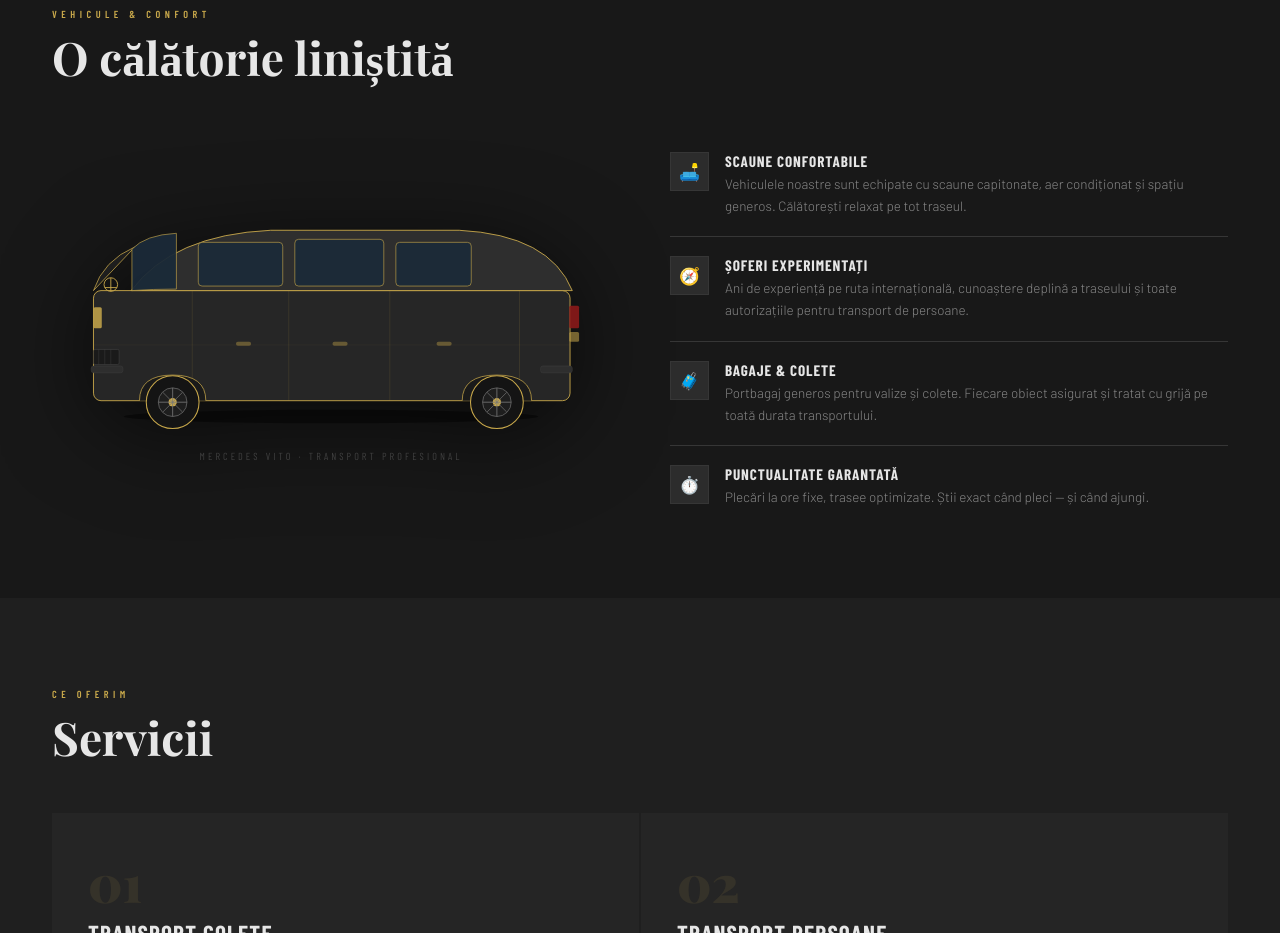
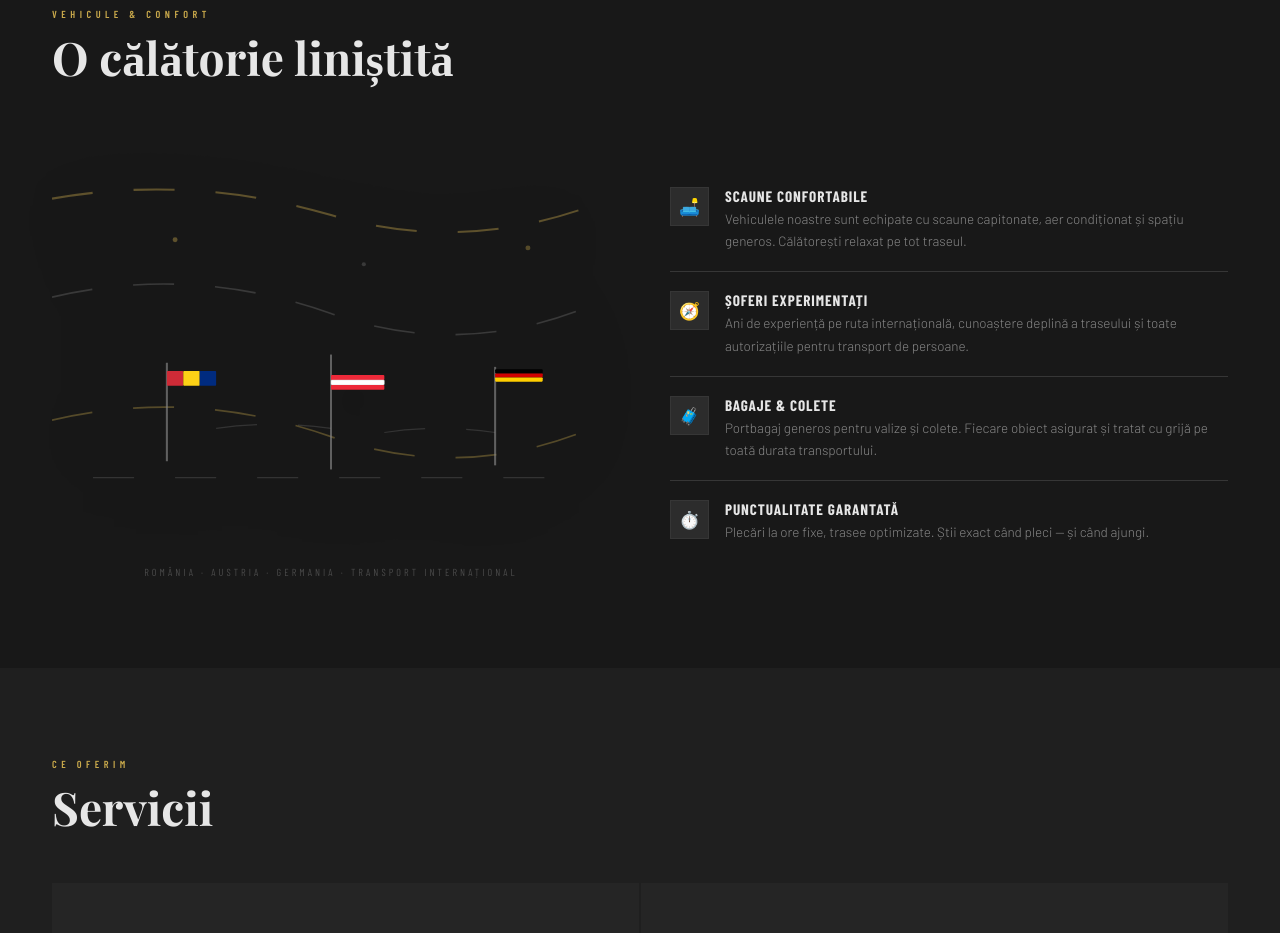
Before and after one commit to robertodoroftei6-cpu/bmptrans, a plain HTML site: page index.html in a window 1280 px wide. Shown: the part 1400-2333 px from the top of the page. Drawn offline with nearby package versions, Linux system fonts and the light colour scheme; a web font is replaced by a local one.

Commit message:
Update index.html

```diff
--- a/index.html
+++ b/index.html
@@ -16,7 +16,6 @@
 *{margin:0;padding:0;box-sizing:border-box;}
 html{scroll-behavior:smooth;}
 body{background:var(--bg);color:var(--txt);font-family:'Barlow',sans-serif;font-weight:300;overflow-x:hidden;}
-
 /* ── NAV ── */
 nav{
   position:fixed;top:0;left:0;right:0;z-index:900;height:66px;
@@ -60,7 +59,6 @@ nav{
   transition:background .2s,color .2s;
 }
 .lb.on{background:var(--acc);color:#111;}
-
 /* ── HERO ── */
 #hero{
   position:relative;height:100vh;display:flex;align-items:center;
@@ -98,11 +96,9 @@ nav{
 .hscroll{position:absolute;bottom:26px;left:52px;display:flex;flex-direction:column;gap:7px;opacity:0;animation:fi 1s 1.4s forwards;}
 .hscroll span{font-family:'Barlow Condensed',sans-serif;font-size:.6rem;letter-spacing:.32em;text-transform:uppercase;color:var(--dim);}
 .hline{width:1px;height:32px;background:linear-gradient(to bottom,var(--acc),transparent);animation:lp 2s ease-in-out infinite;}
-
 /* ── SECTION COMMONS ── */
 .seye{font-family:'Barlow Condensed',sans-serif;font-size:.64rem;font-weight:600;letter-spacing:.44em;text-transform:uppercase;color:var(--acc);margin-bottom:12px;}
 .shead{font-family:'Playfair Display',serif;font-weight:700;font-size:clamp(1.8rem,3.6vw,2.9rem);line-height:1.1;margin-bottom:50px;}
-
 /* ── ROUTE ── */
 #route{padding:90px 52px;background:var(--bg2);position:relative;}
 #route::before{content:'';position:absolute;top:0;left:0;right:0;height:1px;background:linear-gradient(90deg,transparent,var(--acc),transparent);opacity:.26;}
@@ -116,7 +112,6 @@ nav{
 .rconn::after{content:'';position:absolute;top:-3px;left:0;width:7px;height:7px;border-radius:50%;background:var(--acc);box-shadow:0 0 6px var(--acc);animation:dotm 2.8s linear infinite;}
 .rconn:nth-of-type(4)::after{animation-delay:1.4s;}
 .rnote{max-width:580px;margin:0 auto;text-align:center;font-size:.8rem;color:var(--dim);line-height:1.7;font-style:italic;padding-top:20px;border-top:1px solid var(--bdr);}
-
 /* ── COMFORT ── */
 #comfort{padding:90px 52px;background:var(--bg);}
 .cgrid{display:grid;grid-template-columns:1fr 1fr;gap:60px;align-items:center;margin-top:48px;}
@@ -128,7 +123,6 @@ nav{
 .fic{width:39px;height:39px;background:var(--surf);border:1px solid var(--bdr);display:flex;align-items:center;justify-content:center;font-size:1.05rem;flex-shrink:0;}
 .ft{font-family:'Barlow Condensed',sans-serif;font-weight:700;font-size:.95rem;letter-spacing:.06em;text-transform:uppercase;margin-bottom:3px;}
 .fd{font-size:.84rem;color:var(--mut);line-height:1.65;}
-
 /* ── SERVICES ── */
 #services{padding:90px 52px;background:var(--bg2);}
 .svgrid{display:grid;grid-template-columns:1fr 1fr;gap:2px;margin-top:48px;}
@@ -139,7 +133,6 @@ nav{
 .svn{font-family:'Playfair Display',serif;font-weight:900;font-size:3.2rem;color:rgba(200,168,75,.1);line-height:1;margin-bottom:11px;user-select:none;}
 .svt{font-family:'Barlow Condensed',sans-serif;font-weight:900;font-size:1.45rem;text-transform:uppercase;letter-spacing:.05em;margin-bottom:10px;}
 .svd{font-size:.85rem;color:var(--mut);line-height:1.75;max-width:320px;}
-
 /* ── TRUST ── */
 #trust{padding:90px 52px;background:var(--bg);}
 .tin{max-width:660px;margin:0 auto;text-align:center;}
@@ -148,7 +141,6 @@ nav{
 .stats{display:flex;justify-content:center;gap:48px;margin-top:36px;padding-top:32px;border-top:1px solid var(--bdr);flex-wrap:wrap;}
 .stat .n{font-family:'Playfair Display',serif;font-weight:900;font-size:2.3rem;color:var(--acc);display:block;line-height:1;}
 .stat .l{font-size:.65rem;letter-spacing:.2em;text-transform:uppercase;color:var(--mut);margin-top:4px;display:block;}
-
 /* ── REVIEWS ── */
 #reviews{padding:64px 52px 90px;background:var(--bg);}
 .rvgrid{display:grid;grid-template-columns:repeat(3,1fr);gap:12px;margin-top:40px;}
@@ -160,13 +152,11 @@ nav{
 .rvsrc{font-size:.67rem;color:var(--mut);margin-top:1px;}
 .rvst{color:var(--acc);font-size:.82rem;letter-spacing:2px;margin-bottom:10px;}
 .rvtx{font-size:.83rem;line-height:1.72;color:var(--mut);}
-
 /* ── CTA ── */
 #cta{padding:90px 52px;background:var(--bg2);text-align:center;position:relative;overflow:hidden;}
 #cta::before{content:'';position:absolute;top:50%;left:50%;transform:translate(-50%,-50%);width:460px;height:1px;background:linear-gradient(90deg,transparent,var(--acc),transparent);opacity:.16;}
 .ctain{position:relative;z-index:1;max-width:500px;margin:0 auto;}
 .ctasub{font-size:.92rem;color:var(--mut);line-height:1.8;margin:14px 0 28px;}
-
 /* ── FOOTER ── */
 footer{
   background:#101010;border-top:1px solid var(--bdr);
@@ -177,11 +167,9 @@ footer{
 .footer-logo-text{font-family:'Georgia','Times New Roman',serif;font-weight:700;font-size:.82rem;color:var(--acc);letter-spacing:.02em;}
 .footer-logo-sub{font-family:'Barlow Condensed',sans-serif;font-size:.58rem;letter-spacing:.28em;color:var(--dim);text-transform:uppercase;margin-top:1px;}
 .fcopy{font-size:.68rem;color:var(--dim);}
-
 /* ── REVEAL ── */
 .rv{opacity:0;transform:translateY(24px);transition:opacity .7s,transform .7s;}
 .rv.in{opacity:1;transform:translateY(0);}
-
 /* ══ CONTACT POPUP ══ */
 .popup-bg{
   position:fixed;inset:0;z-index:2000;
@@ -246,7 +234,6 @@ footer{
 .isub{font-size:.78rem;color:var(--mut);margin-top:3px;line-height:1.6;}
 .wa-btn{display:inline-flex;align-items:center;gap:9px;background:var(--acc);color:#111;font-family:'Barlow Condensed',sans-serif;font-weight:700;font-size:.7rem;letter-spacing:.2em;text-transform:uppercase;border:none;padding:11px 20px;cursor:pointer;text-decoration:none;transition:background .2s,transform .15s;margin-top:12px;}
 .wa-btn:hover{background:var(--acc2);transform:translateY(-2px);}
-
 /* map */
 .cd{fill:#232323;stroke:#303030;stroke-width:.5;}
 .cro{fill:#1d2e19;stroke:#477a3e;stroke-width:.9;}
@@ -258,17 +245,14 @@ footer{
 .cdot2{animation:cp1 2.5s ease-in-out .9s infinite;}
 .cdot3{animation:cp1 2.5s ease-in-out 1.8s infinite;}
 .clbl{font-family:'Barlow Condensed','Arial Narrow',sans-serif;font-size:6.5px;font-weight:700;fill:#c8a84b;letter-spacing:.1em;}
-
 @keyframes up{from{opacity:0;transform:translateY(20px)}to{opacity:1;transform:translateY(0)}}
 @keyframes fi{to{opacity:1}}
 @keyframes lp{0%,100%{opacity:1}50%{opacity:.3}}
 @keyframes dotm{0%{left:0;opacity:0}8%{opacity:1}92%{opacity:1}100%{left:100%;opacity:0}}
 @keyframes dash{to{stroke-dashoffset:-20}}
 @keyframes cp1{0%,100%{r:3.5;opacity:1}50%{r:5.2;opacity:.5}}
-
 /* ── Logo SVG reused snippet ── */
 /* Defined once as a symbol in defs and reused everywhere */
-
 @media(max-width:768px){
   nav{padding:0 16px;}
   .nlinks{display:none;}
@@ -288,11 +272,10 @@ footer{
   .hero-watermark{width:260px;height:260px;right:-20px;bottom:-20px;}
 }
 </style>
-
 <!-- Reusable SVG logo symbol -->
 <svg style="display:none" xmlns="http://www.w3.org/2000/svg">
   <symbol id="bmp-logo" viewBox="0 0 64 64">
-    <polygon points="32,2 62,32 32,62 2,32" fill="#1a2744"/>
+ points="32,2 62,32 32,62 2,32" fill="#1a2744"/>
     <polygon points="32,2 62,32 32,62 2,32" fill="none" stroke="#c8a84b" stroke-width="2.2"/>
     <text font-family="Georgia,'Times New Roman',serif" font-weight="700"
       font-size="22" letter-spacing="-0.5"
@@ -300,10 +283,8 @@ footer{
       fill="#ffffff" x="32" y="31">BMP</text>
   </symbol>
 </svg>
-
 </head>
 <body>
-
 <!-- NAV -->
 <nav>
   <a class="nlogo" href="#hero">
@@ -329,7 +310,6 @@ footer{
     </div>
   </div>
 </nav>
-
 <!-- HERO -->
 <section id="hero">
   <div class="hmap">
@@ -389,7 +369,6 @@ footer{
   </div>
   <div class="hscroll"><span data-k="h_sc">Derulați</span><div class="hline"></div></div>
 </section>
-
 <!-- ROUTE -->
 <section id="route">
   <div class="seye" data-k="r_e">Ruta noastră</div>
@@ -403,60 +382,55 @@ footer{
   </div>
   <p class="rnote rv" data-k="r_note">* Traseul exact se confirmă cu șoferul. Curse regulate săptămânale — contactați-ne pentru detalii și program.</p>
 </section>
-
 <!-- COMFORT -->
 <section id="comfort">
   <div class="seye" data-k="c_e">Vehicule &amp; Confort</div>
   <h2 class="shead rv" data-k="c_h">O călătorie liniștită</h2>
   <div class="cgrid">
     <div class="vanw rv">
-      <svg viewBox="0 0 740 340" xmlns="http://www.w3.org/2000/svg" fill="none">
-        <ellipse cx="370" cy="315" rx="275" ry="9" fill="rgba(0,0,0,.45)"/>
-        <rect x="55" y="148" width="632" height="146" rx="10" fill="#262626" stroke="#c8a84b" stroke-width="1.2"/>
-        <path d="M105 148 Q160 74 290 68 L540 68 Q660 74 690 148Z" fill="#2e2e2e" stroke="#c8a84b" stroke-width="1.2"/>
-        <path d="M55 148 Q68 108 110 90 L55 148Z" fill="#1e1e1e" stroke="#c8a84b" stroke-width="1"/>
-        <path d="M106 93 Q124 74 165 72 L165 146 Q134 146 106 148Z" fill="#1b2a38" stroke="#c8a84b" stroke-width=".9" opacity=".95"/>
-        <rect x="194" y="84" width="112" height="58" rx="5" fill="#1b2a38" stroke="#c8a84b" stroke-width=".9" opacity=".9"/>
-        <rect x="322" y="80" width="118" height="62" rx="5" fill="#1b2a38" stroke="#c8a84b" stroke-width=".9" opacity=".9"/>
-        <rect x="456" y="84" width="100" height="58" rx="5" fill="#1b2a38" stroke="#c8a84b" stroke-width=".9" opacity=".9"/>
-        <line x1="186" y1="148" x2="186" y2="294" stroke="#c8a84b" stroke-width=".6" opacity=".28"/>
-        <line x1="314" y1="148" x2="314" y2="294" stroke="#c8a84b" stroke-width=".6" opacity=".28"/>
-        <line x1="448" y1="148" x2="448" y2="294" stroke="#c8a84b" stroke-width=".6" opacity=".28"/>
-        <line x1="620" y1="148" x2="620" y2="294" stroke="#c8a84b" stroke-width=".6" opacity=".28"/>
-        <rect x="244" y="216" width="20" height="5" rx="2.5" fill="#c8a84b" opacity=".4"/>
-        <rect x="372" y="216" width="20" height="5" rx="2.5" fill="#c8a84b" opacity=".4"/>
-        <rect x="510" y="216" width="20" height="5" rx="2.5" fill="#c8a84b" opacity=".4"/>
-        <rect x="686" y="168" width="13" height="30" rx="2" fill="#8b1a1a" opacity=".9"/>
-        <rect x="686" y="203" width="13" height="13" rx="2" fill="#c8a84b" opacity=".55"/>
-        <rect x="55" y="170" width="11" height="28" rx="2" fill="#c8a84b" opacity=".85"/>
-        <rect x="55" y="226" width="34" height="20" rx="2" fill="#1a1a1a" stroke="#484848" stroke-width=".7"/>
-        <line x1="62" y1="226" x2="62" y2="246" stroke="#484848" stroke-width=".5"/>
-        <line x1="70" y1="226" x2="70" y2="246" stroke="#484848" stroke-width=".5"/>
-        <line x1="78" y1="226" x2="78" y2="246" stroke="#484848" stroke-width=".5"/>
-        <rect x="52" y="248" width="42" height="9" rx="3" fill="#2e2e2e" stroke="#3e3e3e" stroke-width=".7"/>
-        <rect x="648" y="248" width="42" height="9" rx="3" fill="#2e2e2e" stroke="#3e3e3e" stroke-width=".7"/>
-        <path d="M116 294 Q116 260 160 260 Q204 260 204 294" fill="#1a1a1a" stroke="#c8a84b" stroke-width="1"/>
-        <path d="M544 294 Q544 260 590 260 Q636 260 636 294" fill="#1a1a1a" stroke="#c8a84b" stroke-width="1"/>
-        <circle cx="160" cy="296" r="35" fill="#141414" stroke="#c8a84b" stroke-width="1.4"/>
-        <circle cx="160" cy="296" r="19" fill="#1e1e1e" stroke="#666" stroke-width="1.1"/>
-        <circle cx="160" cy="296" r="5.5" fill="#c8a84b"/>
-        <line x1="160" y1="277" x2="160" y2="315" stroke="#777" stroke-width="1.1"/>
-        <line x1="141" y1="296" x2="179" y2="296" stroke="#777" stroke-width="1.1"/>
-        <line x1="147" y1="283" x2="173" y2="309" stroke="#777" stroke-width=".9"/>
-        <line x1="173" y1="283" x2="147" y2="309" stroke="#777" stroke-width=".9"/>
-        <circle cx="590" cy="296" r="35" fill="#141414" stroke="#c8a84b" stroke-width="1.4"/>
-        <circle cx="590" cy="296" r="19" fill="#1e1e1e" stroke="#666" stroke-width="1.1"/>
-        <circle cx="590" cy="296" r="5.5" fill="#c8a84b"/>
-        <line x1="590" y1="277" x2="590" y2="315" stroke="#777" stroke-width="1.1"/>
-        <line x1="571" y1="296" x2="609" y2="296" stroke="#777" stroke-width="1.1"/>
-        <line x1="577" y1="283" x2="603" y2="309" stroke="#777" stroke-width=".9"/>
-        <line x1="603" y1="283" x2="577" y2="309" stroke="#777" stroke-width=".9"/>
-        <circle cx="78" cy="140" r="9" fill="none" stroke="#c8a84b" stroke-width="1.2"/>
-        <line x1="78" y1="131" x2="78" y2="149" stroke="#c8a84b" stroke-width="1.2"/>
-        <line x1="70" y1="144" x2="86" y2="144" stroke="#c8a84b" stroke-width="1.2"/>
-        <line x1="55" y1="220" x2="687" y2="220" stroke="#c8a84b" stroke-width=".5" opacity=".11"/>
+      <svg viewBox="0 0 680 510" xmlns="http://www.w3.org/2000/svg" width="100%">
+        <path d="M 0 80 Q 170 50, 340 100 T 680 80" fill="none" stroke="#c8a84b" stroke-width="2.5" opacity="0.4" style="stroke-dasharray:50px, 50px"/>
+        <path d="M 0 200 Q 170 160, 340 220 T 680 200" fill="none" stroke="#888" stroke-width="2" opacity="0.3" style="animation-delay: -1s;stroke-dasharray:50px, 50px"/>
+        <path d="M 0 350 Q 170 310, 340 370 T 680 350" fill="none" stroke="#c8a84b" stroke-width="2" opacity="0.35" style="animation-delay: -2s;stroke-dasharray:50px, 50px"/>
+        <path d="M 50 420 L 630 420" fill="none" stroke="#888" stroke-width="1.5" opacity="0.25" style="animation-delay: -0.5s;stroke-dasharray:50px, 50px"/>
+
+        <!-- FLAG 1 ROMANIA -->
+        <g style="animation-delay: 0s">
+          <line x1="140" y1="280" x2="140" y2="400" stroke="#888" stroke-width="2.5" opacity="0.65"/>
+          <rect x="140" y="290" width="20" height="18" fill="#CE2B37" rx="1"/>
+          <rect x="160" y="290" width="20" height="18" fill="#FCD116" rx="1"/>
+          <rect x="180" y="290" width="20" height="18" fill="#002B7F" rx="1"/>
+
+        </g>
+
+        <!-- FLAG 2 AUSTRIA -->
+        <g style="animation-delay: -0.8s">
+          <line x1="340" y1="270" x2="340" y2="410" stroke="#888" stroke-width="2.5" opacity="0.65"/>
+          <rect x="340" y="295" width="65" height="6" fill="#ED2939" rx="1"/>
+          <rect x="340" y="301" width="65" height="6" fill="white" stroke="#ccc" stroke-width="0.5" rx="1"/>
+          <rect x="340" y="307" width="65" height="6" fill="#ED2939" rx="1"/>
+
+        </g>
+
+        <!-- FLAG 3 GERMANY -->
+        <g style="animation-delay: -0.4s">
+          <line x1="540" y1="285" x2="540" y2="405" stroke="#888" stroke-width="2.5" opacity="0.65"/>
+          <rect x="540" y="288" width="58" height="5" fill="#000000" rx="1"/>
+          <rect x="540" y="293" width="58" height="5" fill="#D00000" rx="1"/>
+          <rect x="540" y="298" width="58" height="5" fill="#FFCE00" rx="1"/>
+
+        </g>
+
+        <!-- Accent dots -->
+        <circle cx="150" cy="130" r="3" fill="#c8a84b" opacity="0.4"/>
+        <circle cx="380" cy="160" r="2.5" fill="#888" opacity="0.3"/>
+        <circle cx="580" cy="140" r="3" fill="#c8a84b" opacity="0.35"/>
+
+        <!-- Connecting flow lines -->
+        <path d="M 200 360 Q 270 350, 340 360" fill="none" stroke="#888" stroke-width="1.5" opacity="0.25" style="animation-delay: -0.3s;stroke-dasharray:50px, 50px"/>
+        <path d="M 405 365 Q 470 355, 540 365" fill="none" stroke="#888" stroke-width="1.5" opacity="0.25" style="animation-delay: -0.8s;stroke-dasharray:50px, 50px"/>
       </svg>
-      <div class="vcap">Mercedes Vito · Transport profesional</div>
+      <div class="vcap">România · Austria · Germania · Transport Internațional</div>
     </div>
     <div class="feats rv" style="transition-delay:.13s">
       <div class="feat"><div class="fic">🛋️</div><div><div class="ft" data-k="f1t">Scaune confortabile</div><p class="fd" data-k="f1d">Vehiculele noastre sunt echipate cu scaune capitonate, aer condiționat și spațiu generos. Călătorești relaxat pe tot traseul.</p></div></div>
@@ -466,7 +440,6 @@ footer{
     </div>
   </div>
 </section>
-
 <!-- SERVICES -->
 <section id="services">
   <div class="seye" data-k="sv_e">Ce oferim</div>
@@ -478,7 +451,6 @@ footer{
     <div class="svc rv" style="transition-delay:.3s"><div class="svn">04</div><h3 class="svt" data-k="s4t">Livrare Urgentă</h3><p class="svd" data-k="s4d">Colete urgente? Soluții expres la cerere, cu prioritizare pe traseu și confirmare imediată din partea echipei noastre.</p></div>
   </div>
 </section>
-
 <!-- TRUST -->
 <section id="trust">
   <div class="tin rv">
@@ -493,7 +465,6 @@ footer{
     </div>
   </div>
 </section>
-
 <!-- REVIEWS -->
 <section id="reviews">
   <div class="seye" style="text-align:center" data-k="rv_e">Recenzii</div>
@@ -507,7 +478,6 @@ footer{
     <div class="rvc rv" style="transition-delay:.28s"><div class="rvg">Google</div><div class="rvtop"><div class="rvav">👤</div><div><div class="rvnm">I. Bogdan</div><div class="rvsrc" data-k="rvro">Recenzie Google · România</div></div></div><div class="rvst">★★★★★</div><p class="rvtx" data-k="rv6">Prețuri corecte, oameni serioși. Am folosit serviciul de 4 ori, niciodată o problemă. Singurul transportator în care am încredere totală.</p></div>
   </div>
 </section>
-
 <!-- CTA -->
 <section id="cta">
   <div class="ctain rv">
@@ -517,7 +487,6 @@ footer{
     <button class="btng" onclick="openPopup()" data-k="ct_b">Vedeți contactele →</button>
   </div>
 </section>
-
 <!-- FOOTER -->
 <footer>
   <div class="footer-logo">
@@ -531,7 +500,6 @@ footer{
   </div>
   <div class="fcopy" data-k="ft">© 2025 · România – Austria – Germania</div>
 </footer>
-
 <!-- ══ CONTACT POPUP ══ -->
 <div class="popup-bg" id="popup-bg" onclick="bgClose(event)">
   <div class="popup" id="popup">
@@ -569,7 +537,6 @@ footer{
     <span class="copy-toast">Copiat!</span>
   </button>
 </div>
-
 <div class="dcard">
   <div class="dname">—</div>
   <div class="drole">Toate numerele sunt disponibile. Puteți apela oricare.</div>
@@ -580,7 +547,6 @@ footer{
     <span class="copy-toast">Copiat!</span>
   </button>
 </div>
-
 <div class="dcard">
   <div class="dname">—</div>
   <div class="drole">Toate numerele sunt disponibile. Puteți apela oricare.</div>
@@ -638,14 +604,12 @@ footer{
     </div>
   </div>
 </div>
-
 <script>
 /* POPUP */
 function openPopup(){document.getElementById('popup-bg').classList.add('open');document.body.style.overflow='hidden';}
 function closePopup(){document.getElementById('popup-bg').classList.remove('open');document.body.style.overflow='';}
 function bgClose(e){if(e.target===document.getElementById('popup-bg'))closePopup();}
 document.addEventListener('keydown',e=>{if(e.key==='Escape')closePopup();});
-
 /* SMART CALL */
 function smartCall(num,btn){
   const mob=/android|iphone|ipad|ipod/.test(navigator.userAgent.toLowerCase());
@@ -657,7 +621,6 @@ function smartCall(num,btn){
     function fb(){const i=document.createElement('input');i.value=num;document.body.appendChild(i);i.select();document.execCommand('copy');document.body.removeChild(i);}
   }
 }
-
 /* I18N */
 const T={ro:{
 n_r:"Rută",n_c:"Confort",n_s:"Servicii",n_t:"Despre noi",n_k:"Contact 24/7",
@@ -673,7 +636,7 @@ f2t:"Șoferi experimentați",f2d:"Ani de experiență pe ruta internațională,
 f3t:"Bagaje & Colete",f3d:"Portbagaj generos pentru valize și colete. Fiecare obiect asigurat și tratat cu grijă pe toată durata transportului.",
 f4t:"Punctualitate garantată",f4d:"Plecări la ore fixe, trasee optimizate. Știi exact când pleci — și când ajungi.",
 sv_e:"Ce oferim",sv_h:"Servicii",
-s1t:"Transport Colete",s1d:"Trimitem colete în siguranță pe ruta Iași–Germania. Ridicare de la adresă, livrare confirmată la destinație.",
+s1t:"Transport Colete",s1d:"Trimitem colete în siguranță pe ruta Iași–germania. Ridicare de la adresă, livrare confirmată la destinație.",
 s2t:"Transport Persoane",s2d:"Curse regulate cu locuri rezervate. Confort maxim, prețuri corecte, șoferi profesioniști pe întreg traseul.",
 s3t:"Curse Regulate",s3d:"Plecări săptămânale cu program fix. Rezervați-vă locul din timp și călătoriți fără griji.",
 s4t:"Livrare Urgentă",s4d:"Colete urgente? Soluții expres la cerere, cu prioritizare pe traseu și confirmare imediată.",
@@ -685,19 +648,19 @@ rvro:"Recenzie Google · România",rvde:"Recenzie Google · Germania",
 rv1:"Am trimis un colet urgent la München și a ajuns în timp record. Comunicare excelentă. Recomand cu toată încrederea!",
 rv2:"Călătoresc cu ei de 2 ani pe ruta Iași–Stuttgart. Niciodată o întârziere. Șoferii sunt super amabili.",
 rv3:"Am trimis documente și un pachet fragil. Totul a ajuns intact. Prețul corect, comunicarea excelentă.",
-rv4:"Ich nutze diesen Service seit Jahren. Zuverlässig, pünktlich, sehr freundlich. Für Rumänen in Deutschland die beste Option.",
+rv4:"Ich nutze diesen Service seit Jahren. Zuverlässig, pünktlich, sehr freundlich. Für Rumänen die beste Option.",
 rv5:"Am luat-o pe mama acasă de Crăciun. Totul perfect — mașina curată, confortabilă, șofer de încredere.",
 rv6:"Prețuri corecte, oameni serioși. Am folosit serviciul de 4 ori, niciodată o problemă.",
 ct_e:"Suntem la un telefon distanță",ct_h:"Contactați-ne 24/7",
 ct_s:"Întrebări despre o cursă, un colet sau un loc disponibil? Echipa noastră răspunde oricând — zi și noapte.",
 ct_b:"Vedeți contactele →",
-ft:"© 2025 · România – Austria – Germania",ft_sub:"Rachiteni, Iași · România",
+ft:"© 2025 · România – Austria – germania",ft_sub:"Rachiteni, Iași · România",
 p_t:"Disponibili 24/7",
 p_s:"Aveți o întrebare la 3 dimineața? Sunați. Vreți să rezervați un loc duminică seara? Sunați. Suntem mereu la telefon.",
-p_b:"Disponibili acum · România & Germania",
-d_t:"Contacte directe",dr1:"Șofer · Curse regulate",d2n:"Contact Germania",dr2:"Coordonator · Livrări DE",
+p_b:"Disponibili acum · România & germania",
+d_t:"Contacte directe",dr1:"Șofer · Curse regulate",d2n:"Contact germania",dr2:"Coordonator · Livrări DE",
 sch_t:"Program curse",sd1:"Luni",sd2:"Miercuri",sd3:"Vineri",sd4:"Duminică",
-sro_de:"România → Germania",sde_ro:"Germania → România",
+sro_de:"România → germania",sde_ro:"germania → România",
 sch_n:"* Orele exacte se confirmă telefonic. Locuri limitate.",
 i_t:"Informații companie",i1l:"Companie",i1s:"Transport internațional de persoane și colete",
 i2l:"Sediu",i3s:"Răspundem în maxim 2 ore",
@@ -750,7 +713,6 @@ i4l:"Verfügbarkeit",i4s:"Tag und Nacht, auch an Feiertagen.",
 i5l:"Betriebene Route",i5s:"Genaue Route wird mit dem Fahrer bestätigt.",
 wa_b:"WhatsApp",copied:"Kopiert!",
 }};
-
 function setLang(l){
   const t=T[l];
   document.querySelectorAll('[data-k]').forEach(el=>{const k=el.getAttribute('data-k');if(t[k]!==undefined)el.textContent=t[k];});
@@ -758,10 +720,8 @@ function setLang(l){
   document.querySelector(`.lb[onclick="setLang('${l}')"]`).classList.add('on');
   document.documentElement.lang=l;
 }
-
 const obs=new IntersectionObserver(es=>{es.forEach(e=>{if(e.isIntersecting)e.target.classList.add('in');});},{threshold:.11});
 document.querySelectorAll('.rv').forEach(el=>obs.observe(el));
-
 const sp=['rs0','rs1','rs2'];let si=0;
 setInterval(()=>{sp.forEach(s=>document.getElementById(s).classList.remove('lit'));document.getElementById(sp[si]).classList.add('lit');si=(si+1)%sp.length;},1400);
 </script>
```
